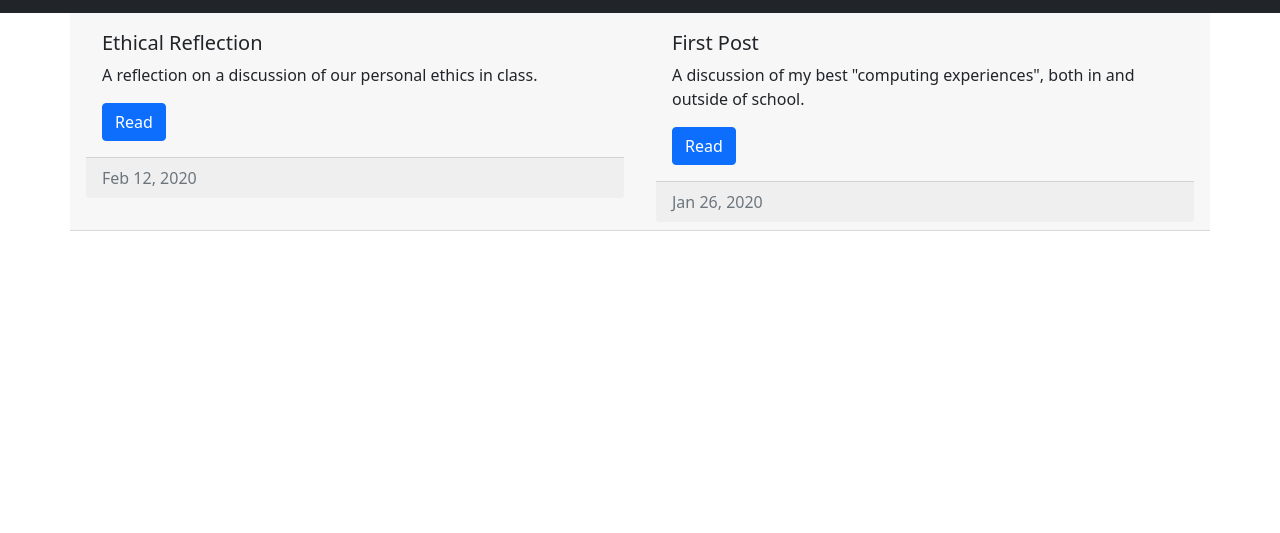
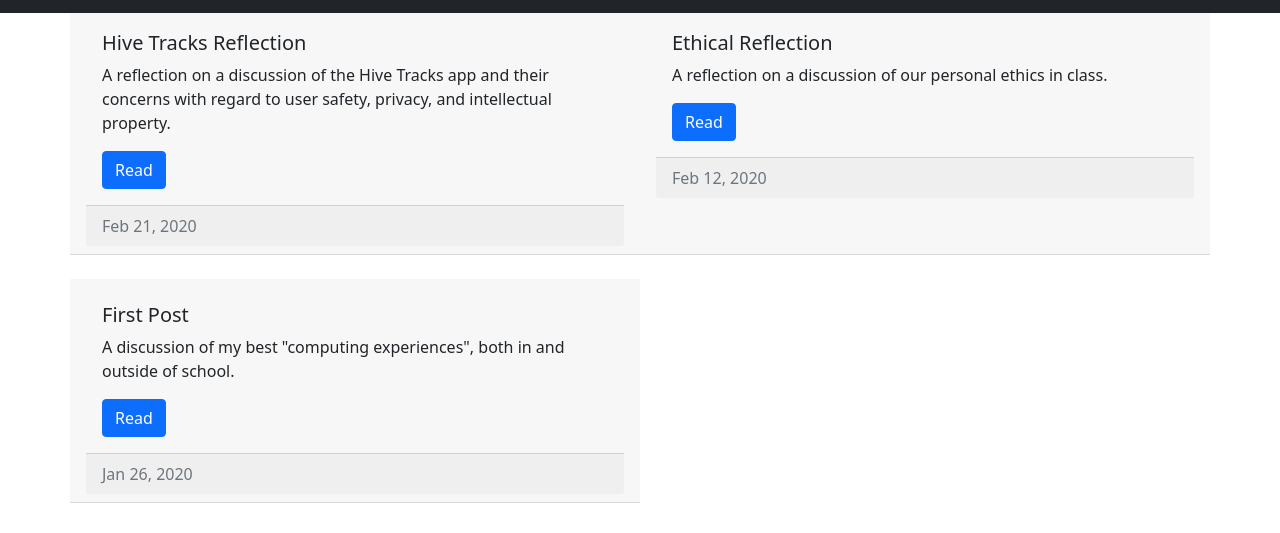
Before and after one commit to HunterKing/hunterking.github.io, a website: page blog/blog.html in a window 1280 px wide. Shown: the part 43-576 px from the top of the page. Drawn offline with nearby package versions, Linux system fonts and the light colour scheme.

Commit message:
add link to post 3 on blog mainpage

```diff
--- a/blog/blog.html
+++ b/blog/blog.html
@@ -61,6 +61,16 @@
 <div class="row  row-cols-1 row-cols-md-2 g-4">
   <div class="card-header">
     <div class="card-body">
+      <h5 class="card-title">Hive Tracks Reflection</h5>
+      <p class="card-text">A reflection on a discussion of the Hive Tracks app and their concerns with regard to user safety, privacy, and intellectual property.</p>
+      <a href="post3.html" class="btn btn-primary">Read</a>
+    </div>
+    <div class="card-footer text-muted">
+      Feb 21, 2020
+    </div>
+  </div>
+  <div class="card-header">
+    <div class="card-body">
       <h5 class="card-title">Ethical Reflection</h5>
       <p class="card-text">A reflection on a discussion of our personal ethics in class.</p>
       <a href="post2.html" class="btn btn-primary">Read</a>
```
